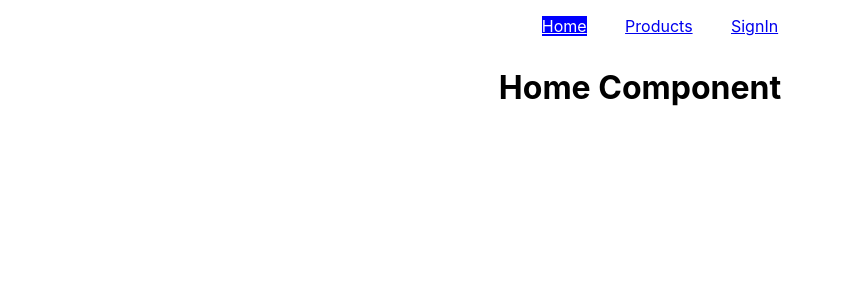
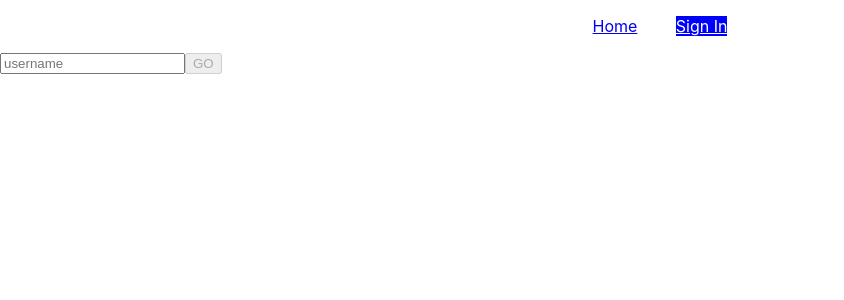
Before and after one commit to Beersheva22EvgeniiPoroshchai/react, a React (Create React App) app: page /signin in a window 1280 px wide. Before the commit this address led to /Home. Shown: the top 300 px of the page, without its empty margins (0-844 px from the left). Built offline with nearby package versions, Linux system fonts and the light colour scheme.

Commit message:
routing cw solution

```diff
--- a/package.json
+++ b/package.json
@@ -3,6 +3,10 @@
   "version": "0.1.0",
   "private": true,
   "dependencies": {
+    "@emotion/react": "^11.11.1",
+    "@emotion/styled": "^11.11.0",
+    "@mui/icons-material": "^5.11.16",
+    "@mui/material": "^5.13.6",
     "@reduxjs/toolkit": "^1.9.5",
     "@testing-library/jest-dom": "^5.16.5",
     "@testing-library/react": "^13.4.0",
--- a/src/App.tsx
+++ b/src/App.tsx
@@ -1,71 +1,47 @@
-import React, { useEffect, useState } from "react";
-import { BrowserRouter, Route, Routes } from "react-router-dom";
-import { useSelector } from "react-redux";
+import { BrowserRouter, Routes, Route } from "react-router-dom";
+import Navigator, { RouteType } from "./components/navigators/Navigator";
 import Home from "./components/pages/Home";
 import Customers from "./components/pages/Customers";
+import Products from "./components/pages/Products";
 import Orders from "./components/pages/Orders";
-import Products from "./components/pages/Products";
 import ShoppingCart from "./components/pages/ShoppingCart";
 import SignIn from "./components/pages/SignIn";
 import SignOut from "./components/pages/SignOut";
-import Navigator from "./components/navigators/Navigator";
-import './App.css';
-import { useSelectorUserState } from "./redux/store";
-import { getMenuItem } from "./service/util/authentic";
+import './App.css'
+import { useSelectorAuth } from "./redux/store";
+import { useMemo } from "react";
+import routesConfig from './config/nav-config.json';
+import NotFound from "./components/pages/NotFound";
+const {always, authenticated, admin, noadmin, noauthenticated} = routesConfig;
 
-
+function getRoutes(username: string): RouteType[] {
+  const res: RouteType[] = [];
+  res.push(...always);
+  username && res.push(...authenticated);
+  username.startsWith('admin') && res.push(...admin);
+  !!username && !username.startsWith('admin') && res.push(...noadmin);    //convert to boolean type (in this case true)
+  !username && res.push(...noauthenticated);
+  return res;
+}
 
 const App: React.FC = () => {
-    const currentUser = useSelectorUserState()
-    const [menuItems,setMenuItems] = useState<string[][]>(getMenuItem(currentUser))
-
-    useEffect(() => {
-      setMenuItems(getMenuItem(currentUser))
-    },[currentUser])
-
-    return  <BrowserRouter>
+  const username = useSelectorAuth();
+  const routes = useMemo(() => getRoutes(username), [username])
+  return <BrowserRouter>
   <Routes>
-              <Route path ='/' element = {<Navigator navItem={menuItems}></Navigator>}>
-                  <Route path="Home" element = {<Home></Home>}/>
-                  <Route path="Orders" element = {<Orders></Orders>}/>
-                  <Route path="Products" element = {<Products></Products>}/>
-                  <Route path="Customers" element = {<Customers></Customers>}/>
-                  <Route path="ShoppingCart" element = {<ShoppingCart></ShoppingCart>}/>
-                  <Route path="SignIn" element = {<SignIn></SignIn>}/>
-                  <Route path="SignOut" element = {<SignOut></SignOut>}/>
-
+    <Route path="/" element={<Navigator routes={routes}/>}>
+        <Route index element={<Home/>}/>
+        <Route path="customers" element={<Customers/>}/>
+        <Route path="products" element={<Products/>}/>
+        <Route path="orders" element={<Orders/>}/>
+        <Route path="shoppingcart" element={<ShoppingCart/>}/>
+        <Route path="signin" element={<SignIn/>}/>
+        <Route path="signout" element={<SignOut/>}/>
+        <Route path="/*" element={<NotFound/>}/>
     </Route>
   </Routes>
   </BrowserRouter>
-
-
 }
 
 
-
-
-
-
-// const App: React.FC = () => {
-
-// return <BrowserRouter>
-//   <Routes>
-
-//     <Route path='/' element={<Navigator />}>
-//         <Route index element = {<Home/>} />
-//         <Route path="customers" element={<Customers/>}/>
-//         <Route path="home" element={<Home/>}/>
-//         <Route path="orders" element={<Orders/>}/>
-//         <Route path="products" element={<Products/>}/>
-//         <Route path="shoppingCart" element={<ShoppingCart/>}/>
-//         <Route path="signin" element={<SignIn/>}/>
-//         <Route path="signout" element={<SignOut/>}/>
-//     </Route>
-
-//   </Routes>
-
-//   </BrowserRouter>
-
-// }
-
 export default App;
--- a/src/components/navigators/Navigator.tsx
+++ b/src/components/navigators/Navigator.tsx
@@ -2,32 +2,36 @@
 import { useEffect } from 'react';
 import {NavLink, Outlet, useLocation, useNavigate} from 'react-router-dom';
 
-const Navigator:React.FC<{navItem:string[][]}> = (nav) => {
+export type RouteType = {
+    to: string, label: string;
+}
 
-    const  navigate = useNavigate();
-    const location = useLocation();
+const Navigator: React.FC <{routes: RouteType[]}> = ({routes}) => {
+  const navigate = useNavigate();
+  const location = useLocation();
+
     useEffect(() => {
-        let index = nav.navItem.findIndex(r => r[0] == location.pathname);
-        if(index < 0){
+        let index = routes.findIndex(r => r.to === location.pathname);    //active router
+        if(index < 0) {
           index = 0;
         }
-        navigate(nav.navItem[index][0]);
-    },[nav])
-
+        navigate(routes[index].to)
+    },[routes])
 
     return  <div>
               <nav>
                 <ul className='navigator-list'>
-                    { nav.navItem.map((item) => {
-                        return <li key = {item[1]} className='navigator-item' >
-                                    <NavLink className = "link-item" to = {item[0]}>{item[1]}</NavLink>
+                    {routes.map(r => <li key={r.label} className = "navigator-item" >
+                        <NavLink to = {r.to}>{r.label}</NavLink>
                                 </li>
-                        })
-                    }
+                    )}
                 </ul>
                 </nav>
               <Outlet></Outlet>
             </div>
+
+
+
 }
 
 export default Navigator;
--- /dev/null
+++ b/src/components/pages/NotFound.tsx
@@ -0,0 +1,3 @@
+const NotFound: React.FC = () =>
+<p className="component-logo">Page not found 404</p>
+export default NotFound;
--- a/src/components/pages/ShoppingCart.tsx
+++ b/src/components/pages/ShoppingCart.tsx
@@ -1,3 +1,3 @@
 const ShoppingCart: React.FC = () =>
-<p className="component-logo">ShoppingCart Component</p>
+<p className="component-logo">Shopping Cart Component</p>
 export default ShoppingCart;
--- a/src/components/pages/SignIn.tsx
+++ b/src/components/pages/SignIn.tsx
@@ -1,95 +1,15 @@
-import { useState } from "react";
+import { useDispatch } from "react-redux";
+import Input from "../common/Input";
 import InputResult from "../../model/InputResult";
-import Input from "../common/Input";
-import Alert from "../common/Alert";
-import { useDispatch } from "react-redux";
-import { userStateAction } from "../../redux/slices/authenticSlice";
+import { authActions } from "../../redux/slices/authenticSlice";
 
+const SignIn: React.FC = () => {
 
-const SignIn:React.FC = () => {
-    const [showInput, setShowInput] = useState<boolean>(true);
-    const [inputRes, setInputRes] = useState<InputResult|null> (null)
-    const dispatch = useDispatch<any>()
+    const dispatch = useDispatch();
+    return <Input submitFn={function (username: string): InputResult {
+        dispatch(authActions.set(username));
+        return {status: "success", message:''}
+    }  } placeholder="username" />
+}
 
-    function submitFn(inputText:string):InputResult{
-        let res: InputResult;
-            if (inputText.startsWith("admin")) {
-                res = {status: "success", message: `you has been registered as ${inputText}`}
-             } else {
-                res = {status: "success", message: `you has been registered as user: ${inputText}`};
-            }
-
-        dispatch(userStateAction.setStatus(inputText));
-        setInputRes(res);
-        setShowInput(false);
-
-        setTimeout(() => {
-            setInputRes(null);
-        }, 3000);
-        return res;
-    }
-
-    return (
-        <div >
-        <p className="component-logo">SignIn Component</p>
-        <section style = {{display: "flex", justifyContent: "center"}}>
-        {showInput && (<Input submitFn={submitFn} placeholder="enter your login" buttonTitle="LogIn"  />)}
-
-         {inputRes && (
-                <Alert status={inputRes.status} message={inputRes.message || ""} />
-              )}
-        </section>
-        </div>
-
-         )
-         }
-
-
-
-export default SignIn;
-
-
-
-
-
-
-// const InputLogInFn = (inputText: string): InputResult => {
-//     let res: InputResult;
-//     const addName = inputText.split("n");
-//     if (inputText.startsWith("admin")) {
-//         res = {status: "success", message: `you has been registered as ${inputText}`}
-//       dispatch(userStateAction.setStatus(inputText));
-//     } else {
-//         res = {status: "success", message: `you has been registered as user: ${inputText}`};
-//     }
-//     setShowInput(false);
-//     setInputRes(res);
-
-//     setTimeout(() => {
-//         setInputRes(null);
-//       }, 3000);
-
-
-//     return res;
-
-
-
-// }
-
-// return (
-// <div >
-// <p className="component-logo">SignIn Component</p>
-// <section style = {{display: "flex", justifyContent: "center"}}>
-// {showInput && (<Input submitFn={InputLogInFn} placeholder="enter your login" buttonTitle="LogIn"  />)}
-
-
-// {inputRes && (
-//         <Alert status={inputRes.status} message={inputRes.message || ""} />
-//       )}
-// </section>
-// </div>
-
-// )
-// }
-
-// export default SignIn;
+ export default SignIn;
--- a/src/config/nav-config.json
+++ b/src/config/nav-config.json
@@ -1,22 +1,9 @@
 {
-    "unauthorized":[
-        ["/Home","Home"],
-        ["/Products","Products"],
-        ["/SignIn","SignIn"]
-    ],
-
-
-    "authorized":[
-        ["/Home","Home"],
-        ["/Products","Products"],
-        ["/ShoppingCart","ShoppingCart"],
-        ["/SignOut","SignOut"]
-    ],
-
-    "admin": [
-        ["/Home","Home"],
-        ["/Orders","Orders"],
-        ["/Customers","Customers"],
-        ["/SignOut","SignOut"]
-    ]
+    "always": [{"to": "/", "label": "Home"}],
+    "authenticated": [{"to": "/signout", "label": "Sign Out"},
+     {"to": "/products", "label": "Products"}],
+     "admin": [{"to": "/orders", "label": "Orders"},
+     {"to": "/customers", "label": "Customers"}],
+     "noadmin": [{"to": "/shoppingcart", "label": "Shopping Cart"}],
+     "noauthenticated": [{"to": "/signin", "label": "Sign In"}]
 }
--- a/src/redux/slices/authenticSlice.ts
+++ b/src/redux/slices/authenticSlice.ts
@@ -1,19 +1,27 @@
-import {createSlice} from "@reduxjs/toolkit"
+import {createSlice} from '@reduxjs/toolkit';
 
+const AUTH_ITEM = "auth-item";
 
-const initialState: {userStatus: string} = {
-    userStatus: "unauthorized"
+const initialState: {username: string} = {
+username: localStorage.getItem(AUTH_ITEM) || ''
 }
 
-const slice = createSlice({
+const authSlice = createSlice({
     initialState,
-    name:"userStatusState",
+    name: "authState",
+
     reducers: {
-        setStatus: (state,data) => {
-            state.userStatus = data.payload as string;
+        set: (state, data) => {
+            state.username = data.payload;
+            localStorage.setItem(AUTH_ITEM, data.payload);
+        },
+        reset: (state) => {
+            state.username = '';
+            localStorage.removeItem(AUTH_ITEM);
         }
+
     }
-})
+});
 
-export const userStateAction = slice.actions;
-export const userStateReducer = slice.reducer;
+export const authActions = authSlice.actions;
+export const authReducer = authSlice.reducer;
--- a/src/redux/store.ts
+++ b/src/redux/store.ts
@@ -1,14 +1,13 @@
 import { configureStore } from "@reduxjs/toolkit";
+import { authReducer } from "./slices/authenticSlice";
 import { useSelector } from "react-redux";
-import { userStateReducer } from "./slices/authenticSlice";
 
 export const store = configureStore({
+    reducer: {
+     authState: authReducer
+    }
+});
 
-    reducer: {
-        userState: userStateReducer
-    }
-})
-
-export function useSelectorUserState() {
-    return useSelector<any,any> (state => state.userState.userStatus)
+export function useSelectorAuth() {
+    return useSelector<any, string>(state => state.authState.username);
 }
--- a/src/service/util/authentic.ts
+++ /dev/null
@@ -1,11 +0,0 @@
-import navConfig from '../../config/nav-config.json'
-
-    export function getMenuItem(currentUser:string):string[][]{
-        let items = navConfig.authorized
-        if(currentUser.substring(0,5) === 'admin'){
-            items = navConfig.admin
-        } else if (currentUser === 'unauthorized') {
-            items = navConfig.unauthorized
-        }
-        return items
-    }
```
Also changed, not shown: src/components/pages/SignOut.tsx (+6 -16 lines), 1 other file (tests, documents, lock files or other folders). Lines whose indentation alone changed are shown as unchanged.
